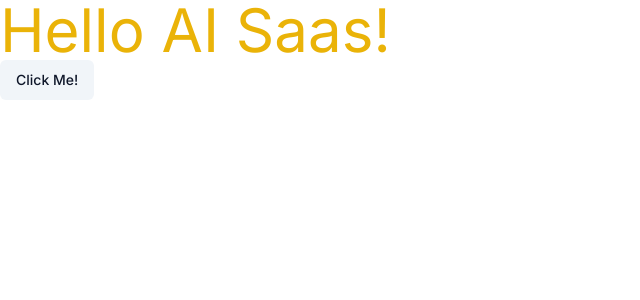
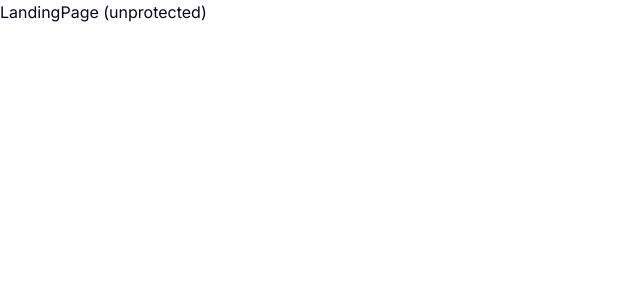
Before and after one commit to SahilDahat/Multiplier-AI-SaaS, a Next.js app: page / in a window 1280 px wide. Shown: the top 300 px of the page, without its empty margins (0-640 px from the left). Built offline with nearby package versions, Linux system fonts and the light colour scheme.

Commit message:
folder setup

```diff
--- /dev/null
+++ b/app/(dashboard)/(routes)/dashboard/page.tsx
@@ -0,0 +1,8 @@
+import { Button } from "@/components/ui/button"
+//https://nextjs.org/docs/app/building-your-application/routing/route-groups
+
+export default function DashboardPage() {
+  return (
+    <Button variant="secondary">Click Me!</Button>
+  )
+}
--- /dev/null
+++ b/app/(landing)/page.tsx
@@ -0,0 +1,7 @@
+const LandingPage = () => {
+  return (
+    <div>LandingPage (unprotected) </div>
+  )
+}
+
+export default LandingPage;
--- a/app/globals.css
+++ b/app/globals.css
@@ -1,6 +1,11 @@
 @tailwind base;
 @tailwind components;
 @tailwind utilities;
+
+html, body,
+:root{
+  height: 100%;
+}
 
 @layer base {
   :root {
--- a/app/layout.tsx
+++ b/app/layout.tsx
@@ -5,8 +5,8 @@ import './globals.css'
 const inter = Inter({ subsets: ['latin'] })
 
 export const metadata: Metadata = {
-  title: 'Create Next App',
-  description: 'Generated by create next app',
+  title: 'Multiplier',
+  description: 'Generative AI without the hassle!',
 }
 
 export default function RootLayout({
--- a/app/page.tsx
+++ /dev/null
@@ -1,10 +0,0 @@
-import { Button } from "@/components/ui/button"
-
-export default function Home() {
-  return (
-    <>
-    <p className="text-6xl text-yellow-500">Hello AI Saas!</p>
-    <Button variant="secondary">Click Me!</Button>
-    </>
-  )
-}
```
